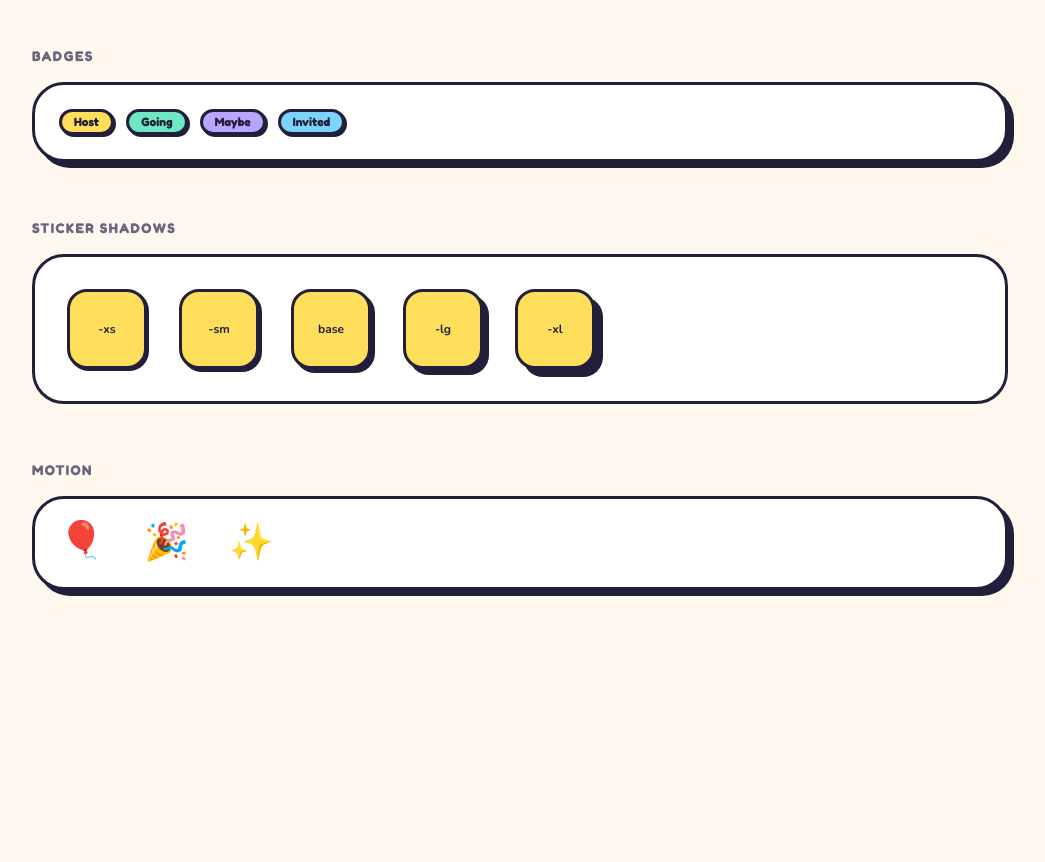
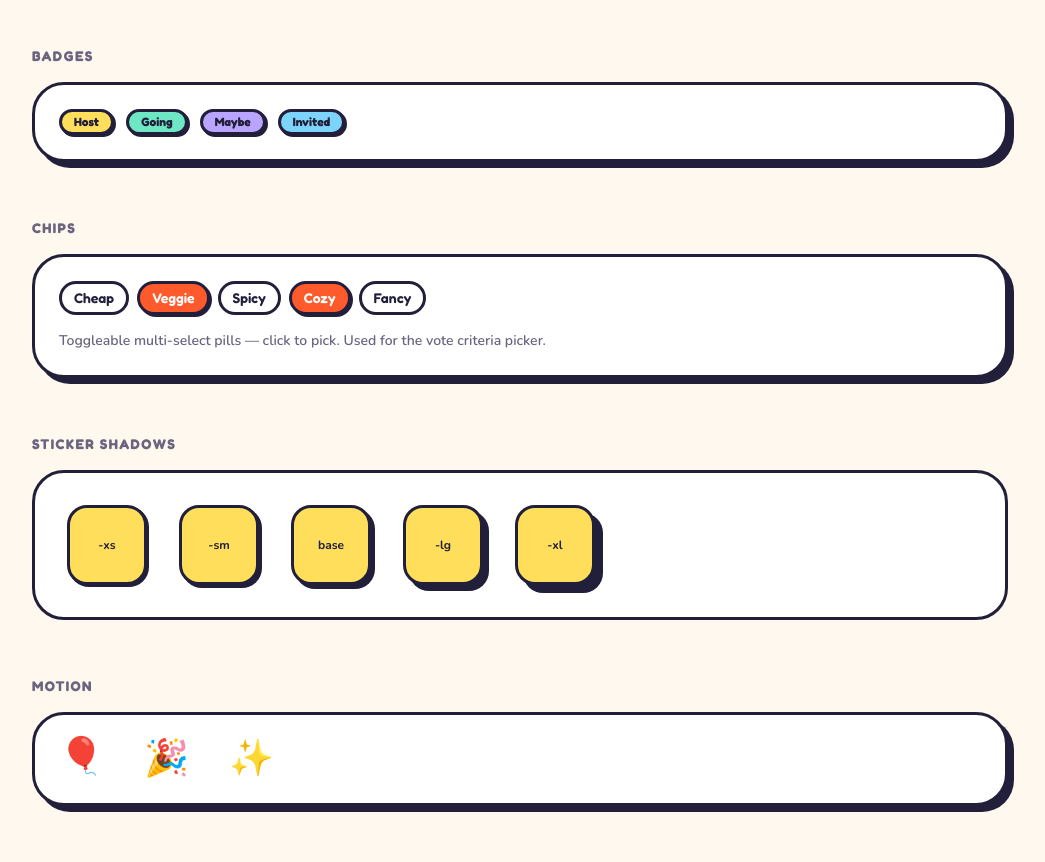
Before and after one commit to mathislair/eat, a Laravel app: page /design-system in a window 1280 px wide. Shown: the part 1593-2455 px from the top of the page, without its empty margins (120-1165 px from the left). Before the commit the page ends 2189 px from the top, so only its background shows below. Run offline with Laravel 12, Linux system fonts and the light colour scheme; style sheets or scripts are compiled from the project's sources; some libraries are stand-ins or nearby versions.

Commit message:
docs(ui): showcase the chip primitive on /design-system
Add an interactive, toggleable Chips section to the design-system gallery
and list .chip / .chip-selected in the component reference table.

```diff
--- a/resources/js/Pages/DesignSystem.vue
+++ b/resources/js/Pages/DesignSystem.vue
@@ -22,6 +22,14 @@ const shadows = ['cartoon-xs', 'cartoon-sm', 'cartoon', 'cartoon-lg', 'cartoon-x
 
 const sample = ref('Team dinner');
 const checked = ref(true);
+
+// Toggleable chips (multi-select), mirrors the vote criteria picker.
+const chipOptions = ['Cheap', 'Veggie', 'Spicy', 'Cozy', 'Fancy'];
+const selectedChips = ref(['Veggie', 'Cozy']);
+const toggleChip = (opt) => {
+    const i = selectedChips.value.indexOf(opt);
+    i === -1 ? selectedChips.value.push(opt) : selectedChips.value.splice(i, 1);
+};
 
 const sectionTitle =
     'mb-4 font-display text-sm font-bold uppercase tracking-widest text-ink-muted dark:text-gray-400';
@@ -154,6 +162,29 @@ const sectionTitle =
                 </div>
             </section>
 
+            <!-- Chips -->
+            <section>
+                <h2 :class="sectionTitle">Chips</h2>
+                <div class="card space-y-4">
+                    <div class="flex flex-wrap gap-2">
+                        <button
+                            v-for="opt in chipOptions"
+                            :key="opt"
+                            type="button"
+                            class="chip"
+                            :class="{ 'chip-selected': selectedChips.includes(opt) }"
+                            @click="toggleChip(opt)"
+                        >
+                            {{ opt }}
+                        </button>
+                    </div>
+                    <p class="text-sm font-semibold text-ink-muted dark:text-gray-400">
+                        Toggleable multi-select pills — click to pick. Used for the
+                        vote criteria picker.
+                    </p>
+                </div>
+            </section>
+
             <!-- Shadows -->
             <section>
                 <h2 :class="sectionTitle">Sticker shadows</h2>
```
Also changed, not shown: docs/design-system.md (+1 -0 lines).
